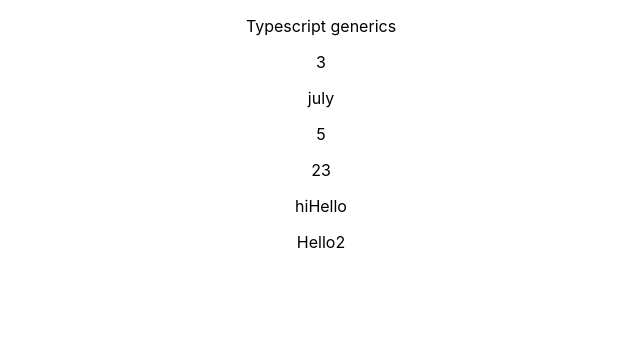
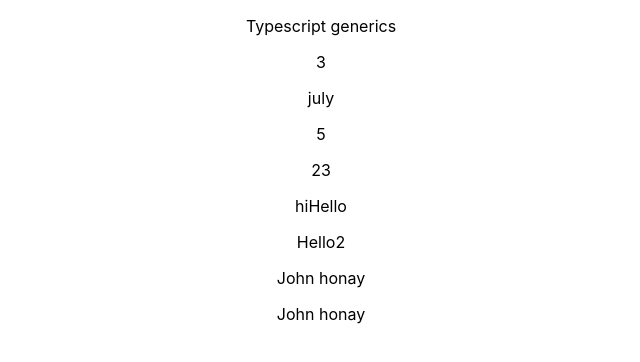
Before and after one commit to NidhitheCoder/advanced-react, a React (Create React App) app in the folder typescript-generics/: page / in a window 1280 px wide. Shown: the top 362 px of the page, without its empty margins (319-959 px from the left). Built offline with nearby package versions, Linux system fonts and the light colour scheme.

Commit message:
feat: generic multiple conditional elements

```diff
--- a/typescript-generics/src/App.tsx
+++ b/typescript-generics/src/App.tsx
@@ -1,6 +1,6 @@
 import React from 'react';
 import './App.css';
-import { last, makeArr, sample } from './generics';
+import { last, makeArr, makeFullName, makeFullName2, sample } from './generics';
 
 function App() {
 const l = last([1,2,3]);
@@ -11,6 +11,9 @@ const arrayValue = makeArr(5);
 const value1 = sample(2, 3);
 const value2 = sample('hi', 'Hello');
 const value3 = sample<string | null, number> ('Hello', 2);
+const nameObject = makeFullName({firstName: 'John', lastName: 'honay'});
+const nameObject2 = makeFullName2({firstName: 'John', lastName: 'honay', age: 25});
+// const errorNameObj = makeFullName2({newName: 'John', lastName: 'honay', age: 25}); // getting error firstName and lastName are must needed.
 
   return (
     <div className="App">
@@ -21,6 +24,8 @@ const value3 = sample<string | null, number> ('Hello', 2);
      <p>{value1}</p>
      <p>{value2}</p>
      <p>{value3}</p>
+     <p>{nameObject.fullName}</p>
+     <p>{nameObject2.fullName}</p>
     </div>
   );
 }
--- a/typescript-generics/src/generics.ts
+++ b/typescript-generics/src/generics.ts
@@ -12,7 +12,7 @@
 
 export const last = <T>(arr: T[]) => {
   return arr[arr.length-1];
-}
+};
 
 // export const last = <T>(arr: T[]): T => { // when we are using :T that helps to make sure the return type is T only.
 // }
@@ -25,4 +25,21 @@ export const makeArr = (x: number) => {
 // export const sample = <T, Y = number>(x: T, y: Y) => { // Here we can say specifically the number types only
 export const sample = <T, Y>(x: T, y: Y) => {
   return [x, y]
+};
+
+
+// Here in this function we can only pass firstname as string and lastName as string only.
+export const makeFullName = (obj: {firstName: string, lastName: string}) => {
+  return {
+    ...obj,
+    fullName: obj.firstName + ' ' + obj.lastName,
+  }
+};
+
+// Now in the same function we can pass diff types of props.
+export const makeFullName2 = <T extends {firstName: string, lastName: string}>(obj: T) => {
+  return {
+    ...obj,
+    fullName: obj.firstName + ' ' + obj.lastName,
+  }
 }
```
